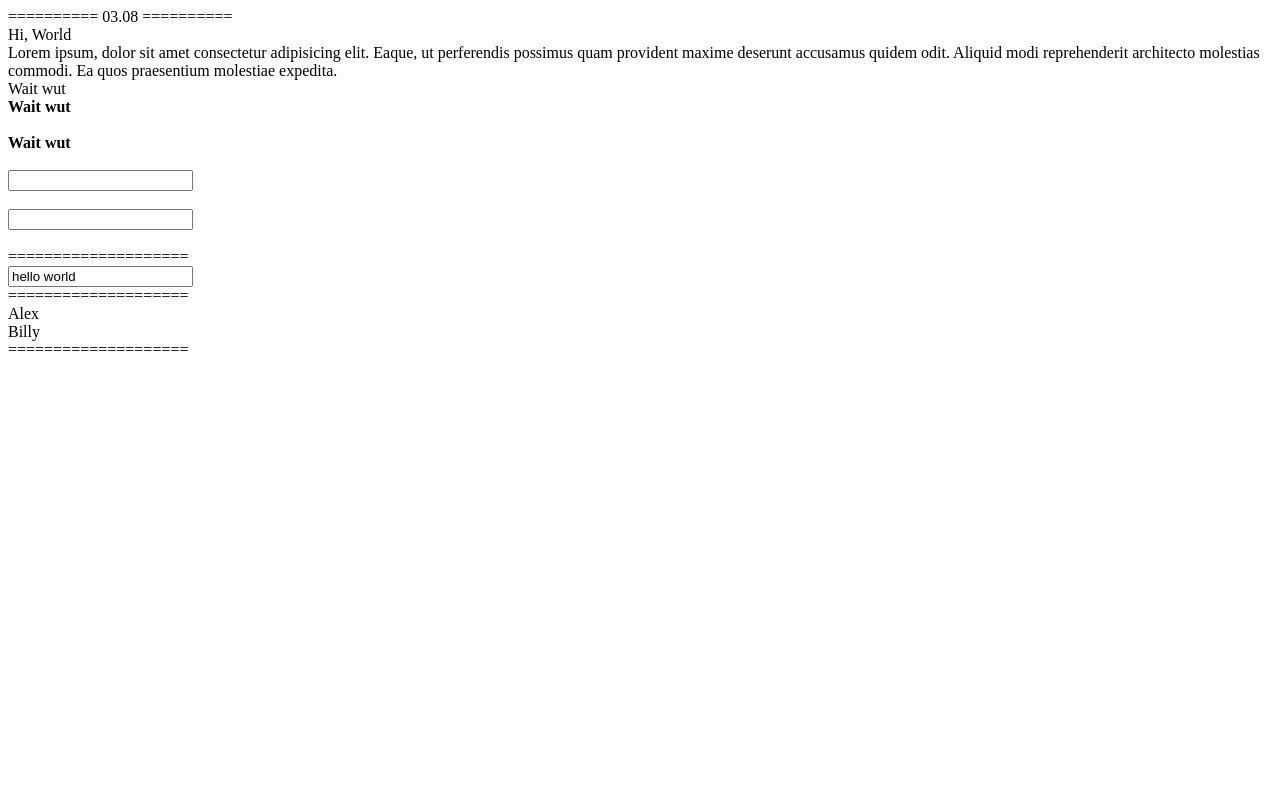
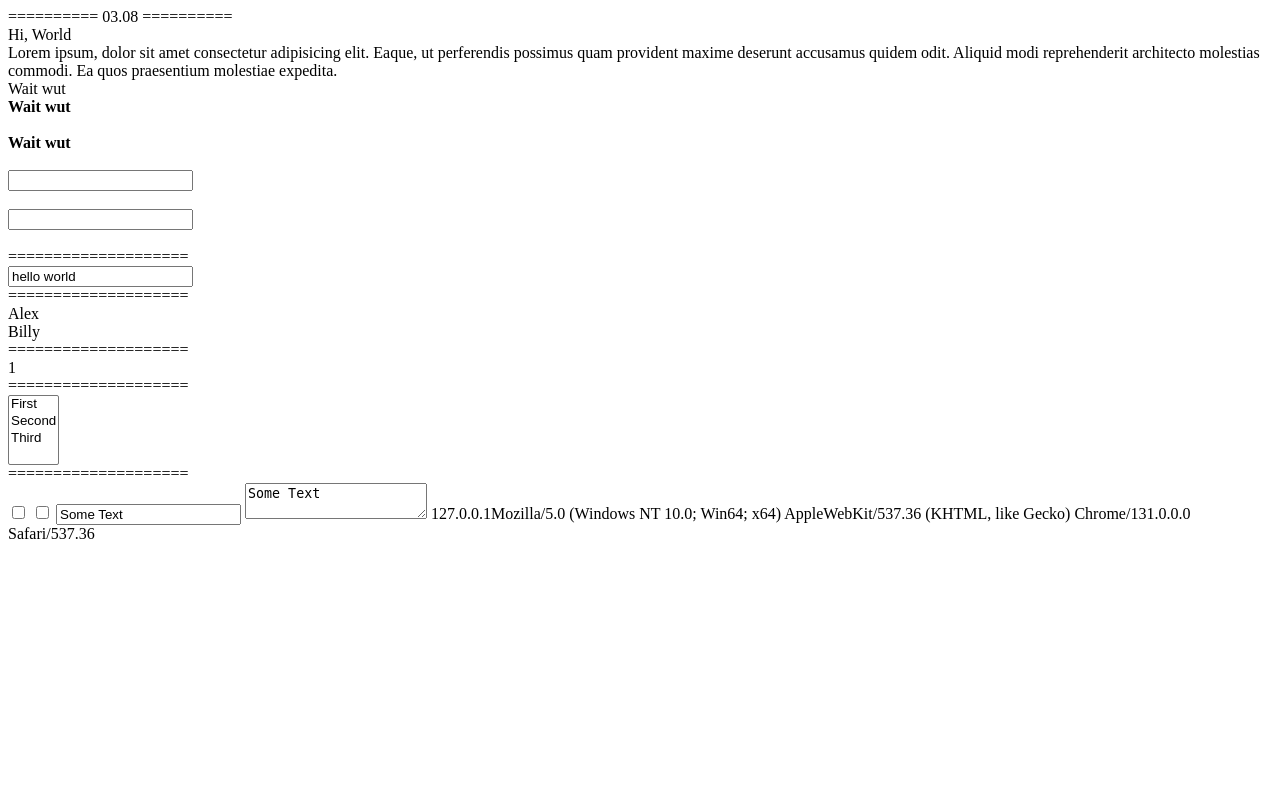
Before and after one commit to AsuraDeus/Training, a PHP site: page /first.php in a window 1280 px wide. Run offline with PHP 8.4, Linux system fonts and the light colour scheme.

Commit message:
Home day 2

```diff
--- a/Home/first.php
+++ b/Home/first.php
@@ -51,6 +51,27 @@ echo "$var2";
 
 <br />
 <?php
-
+echo 10==10 ?: zxczczxc;
 ?>
 <br />
+====================
+
+<br />
+
+<select  name="sel[]" multiple>
+<option>First</option>
+<option>Second</option>
+<option>Third</option>
+</select>
+
+<br />
+====================
+<br />
+<input type="checkbox" name="Ar[]" value="ch1">
+<input type="checkbox" name="Ar[]" value="ch2">
+<input type="text" name="Ar[]" value="Some Text">
+<textarea name="Ar[]">Some Text</textarea>
+<?php
+echo $_SERVER['REMOTE_ADDR'];
+echo $_SERVER['HTTP_USER_AGENT'];
+?>
```
Also changed, not shown: Home/hello.php (added, +20 -0 lines).
